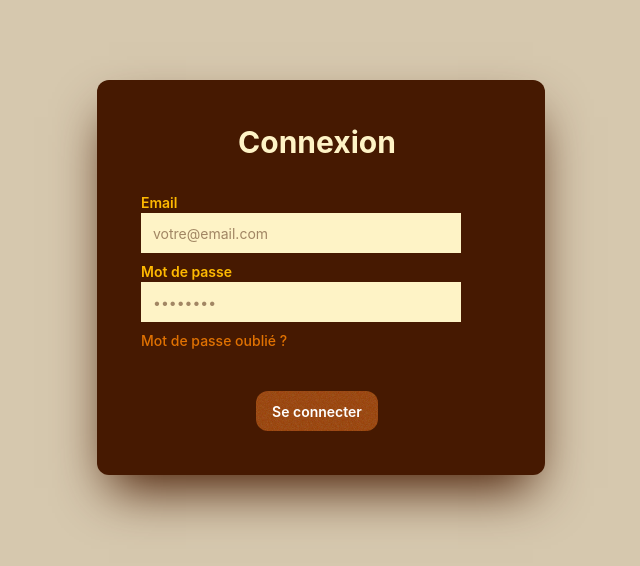
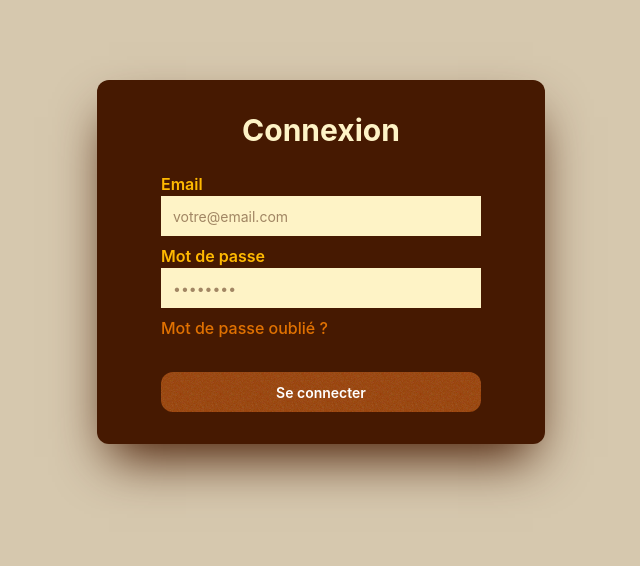
Before and after one commit to maxime-lqtx/Atlas, a React (Vite) app in the folder client/: page /login in a window 1280 px wide. Shown: the top 566 px of the page, without its empty margins (319-959 px from the left). Built offline with nearby package versions, Linux system fonts and the light colour scheme.

Commit message:
improves of test e2e for login error + design

```diff
--- a/client/src/components/LoginForm.tsx
+++ b/client/src/components/LoginForm.tsx
@@ -1,11 +1,13 @@
-import type { FormEvent } from "react";
+import { useState, type FormEvent } from "react";
 import { useNavigate } from "react-router";
 
 export default function LoginForm() {
   const navigate = useNavigate();
+  const [errorMsg, setErrorMsg] = useState<string | null>(null);
 
   const handleSubmit = async (e: FormEvent<HTMLFormElement>) => {
-    e.preventDefault();
+    e.preventDefault()
+    setErrorMsg(null);
 
     const formData = new FormData(e.currentTarget);
     const data = Object.fromEntries(formData);
@@ -20,56 +22,70 @@ export default function LoginForm() {
         credentials: "include",
       });
 
-      if (!response.ok) throw new Error("Identifiants invalides");
+      if (!response.ok) {
+        const errorData = await response.json();
+        throw new Error(errorData.message || "Identifiants invalides");
+      }
+
       const result = await response.json();
       localStorage.setItem("user", JSON.stringify(result.user));
       console.log("Succès:", result);
       navigate("/Dashboard");
     } catch (err: unknown) {
       console.error("Détail de l'erreur:", err);
-      // throw new Error("Erreur d'envoi au serveur !");
+      setErrorMsg(err instanceof Error ? err.message : "Une erreur est survenue")
     }
   };
 
   return (
-    <div className="card w-full flex flex-col max-w-md p-5 rounded-xl bg-amber-950 shadow-amber-950 shadow-2xl">
+    <div className="card w-full flex flex-col items-center max-w-md p-8 rounded-xl bg-amber-950 shadow-amber-950 shadow-2xl">
       <form
-        className="card-body flex justify-center w-100"
+        className="w-full flex flex-col items-center"
         onSubmit={handleSubmit}
       >
         <h2 className="text-3xl font-bold text-amber-100 text-center mb-6">
           Connexion
         </h2>
-        <div className="form-control ">
+
+        {errorMsg && (
+          <div className="w-full max-w-xs bg-red-100 border border-red-400 text-red-700 px-4 py-2 rounded relative mb-4 text-center text-sm">
+            {errorMsg}
+          </div>
+        )}
+
+        <div className="form-control w-full max-w-xs">
           <label className="label" htmlFor="email">
-            <span className="label-text text-amber-400  font-semibold">
+            <span className="label-text text-amber-400 font-semibold">
               Email
             </span>
           </label>
           <input
             name="email"
+            id="email"
             type="email"
             placeholder="votre@email.com"
-            className="input text-amber-950 border-amber-200  bg-amber-100 focus:outline-none"
+            className="input text-amber-950 border-amber-200 bg-amber-100 focus:outline-none w-full"
             required
           />
         </div>
-        <div className="form-control">
+
+        <div className="form-control w-full max-w-xs mt-2">
           <label className="label" htmlFor="password">
-            <span className="label-text text-amber-400  font-semibold">
+            <span className="label-text text-amber-400 font-semibold">
               Mot de passe
             </span>
           </label>
           <input
             name="password"
+            id="password"
             type="password"
             placeholder="••••••••"
-            className="input input-bordered text-amber-950 focus:border-amber-500 bg-amber-100 focus:outline-none"
+            className="input input-bordered text-amber-950 focus:border-amber-500 bg-amber-100 focus:outline-none w-full"
             required
           />
         </div>
 
-        <div className="label">
+        <div className="w-full max-w-xs mt-2">
           <a
             href="#forgot"
             className="label-text-alt link link-hover text-amber-600 font-medium"
@@ -78,10 +94,10 @@ export default function LoginForm() {
           </a>
         </div>
 
-        <div className="form-control text-center mt-8">
+        <div className="w-full max-w-xs mt-8">
           <button
             type="submit"
-            className="btn bg-amber-800 hover:bg-amber-900 text-white border-none rounded-xl"
+            className="btn w-full bg-amber-800 hover:bg-amber-900 text-white border-none rounded-xl"
           >
             Se connecter
           </button>
```
Also changed, not shown: 1 other file (tests, documents, lock files or other folders).
